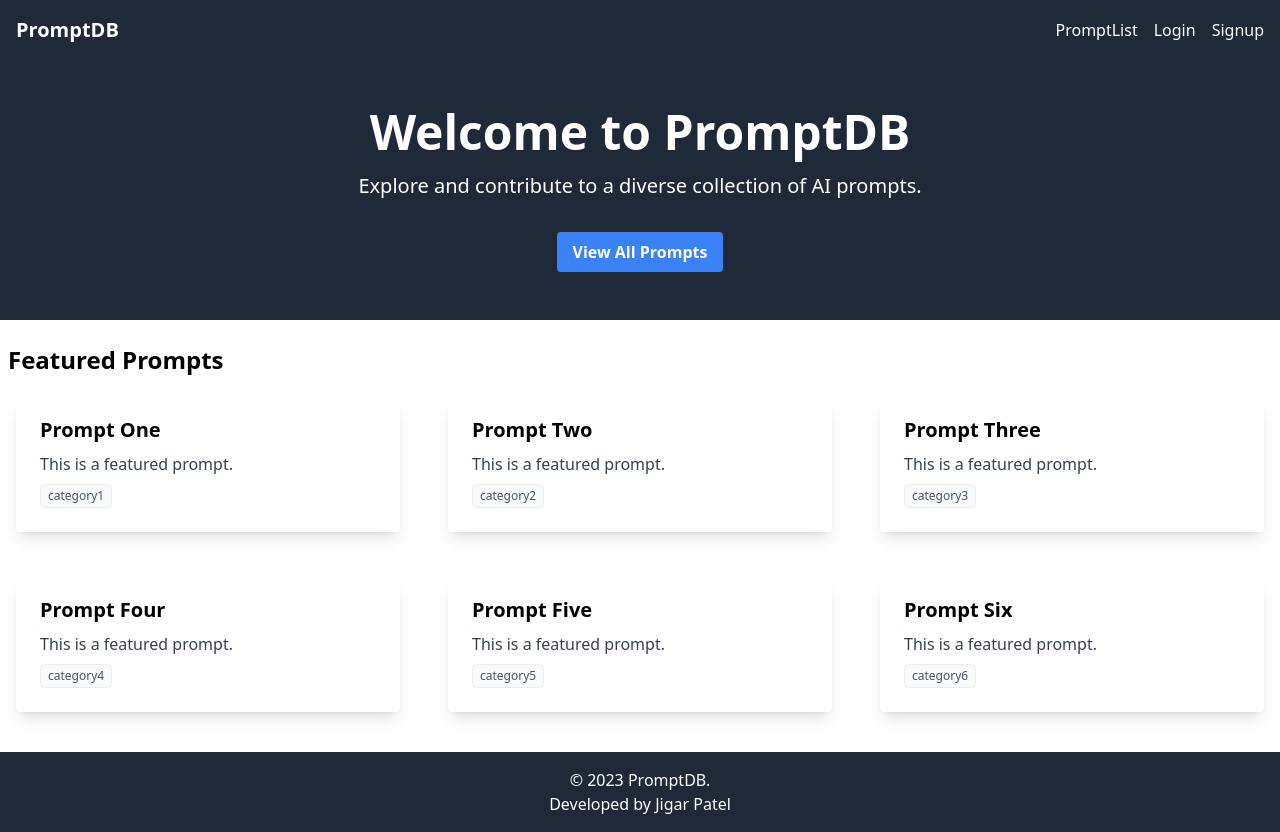
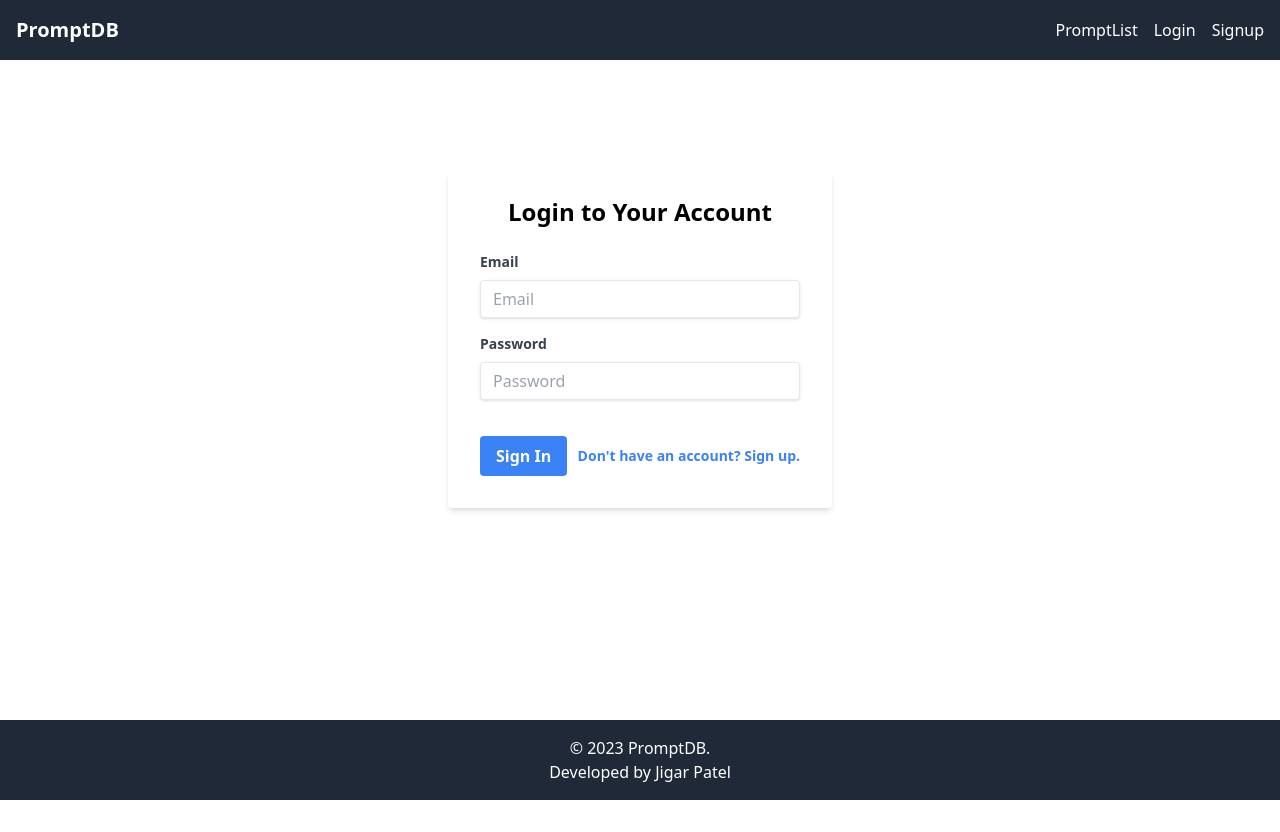
Before and after one commit to jpatel98/promptdb-frontend, a React (Create React App) app: page /login in a window 1280 px wide. After the commit the page ends 800 px from the top, so only its background shows below. Built offline with nearby package versions, Linux system fonts and the light colour scheme.

Commit message:
Add routes and login page

```diff
--- a/package.json
+++ b/package.json
@@ -8,6 +8,7 @@
     "@testing-library/user-event": "^13.5.0",
     "react": "^18.2.0",
     "react-dom": "^18.2.0",
+    "react-router-dom": "^6.20.1",
     "react-scripts": "5.0.1",
     "web-vitals": "^2.1.4"
   },
--- a/src/App.js
+++ b/src/App.js
@@ -1,17 +1,33 @@
+import { BrowserRouter as Router, Routes, Route } from "react-router-dom";
 import FeaturedSection from "./components/FeaturedSection";
 import Footer from "./components/Footer";
 import HeroSection from "./components/HeroSection";
 import Navbar from "./components/Navbar";
+import LoginPage from "./pages/LoginPage";
 
 function App() {
-  return <div className="flex flex-col min-h-screen">
-    <Navbar />
-    <div className="flex-grow ">
-        <HeroSection />
-        <FeaturedSection />
+  return (
+    <Router>
+      <div className="flex flex-col min-h-screen">
+        <Navbar />
+        <div className="flex-grow ">
+          <Routes>
+            <Route
+              path="/"
+              element={
+                <>
+                  <HeroSection />
+                  <FeaturedSection />
+                </>
+              }
+            />
+            <Route path="/login" element={<LoginPage />} />
+          </Routes>
+        </div>
+        <Footer />
       </div>
-    <Footer />
-  </div>;
+    </Router>
+  );
 }
 
 export default App;
--- a/src/components/Navbar.js
+++ b/src/components/Navbar.js
@@ -1,20 +1,21 @@
 import React from "react";
+import { Link } from "react-router-dom";
 
 const Navbar = () => {
   return (
     <nav className="bg-gray-800 text-white p-4">
       <div className="container mx-auto flex justify-between items-center">
         <h1 className="text-xl font-bold">
-          <a href="/">PromptDB</a>
+          <Link to="/">PromptDB</Link>
         </h1>
         <div>
-          <a href="/" className="mr-4">
+          <Link to="/" className="mr-4">
             PromptList
-          </a>
-          <a href="/login" className="mr-4">
+          </Link>
+          <Link to="/login" className="mr-4">
             Login
-          </a>
-          <a href="/signup">Signup</a>
+          </Link>
+          <Link to="/signup">Signup</Link>
         </div>
       </div>
     </nav>
--- /dev/null
+++ b/src/pages/LoginPage.js
@@ -0,0 +1,36 @@
+import React from 'react';
+import { Link } from 'react-router-dom';
+
+const LoginPage = () => {
+  return (
+    <div className="container mx-auto my-16 px-4 py-12 ">
+      <div className="max-w-sm mx-auto bg-white shadow-md rounded px-8 pt-6 pb-8 mb-4">
+        <h2 className="text-2xl font-bold mb-6 text-center">Login to Your Account</h2>
+        <form>
+          <div className="mb-4">
+            <label className="block text-gray-700 text-sm font-bold mb-2" htmlFor="email">
+              Email
+            </label>
+            <input className="shadow appearance-none border rounded w-full py-2 px-3 text-gray-700 leading-tight focus:outline-none focus:shadow-outline" id="email" type="email" placeholder="Email" />
+          </div>
+          <div className="mb-6">
+            <label className="block text-gray-700 text-sm font-bold mb-2" htmlFor="password">
+              Password
+            </label>
+            <input className="shadow appearance-none border rounded w-full py-2 px-3 text-gray-700 mb-3 leading-tight focus:outline-none focus:shadow-outline" id="password" type="password" placeholder="Password" />
+          </div>
+          <div className="flex items-center justify-between">
+            <button className="bg-blue-500 hover:bg-blue-700 text-white font-bold py-2 px-4 rounded focus:outline-none focus:shadow-outline" type="button">
+              Sign In
+            </button>
+            <Link to="/signup" className="inline-block align-baseline font-bold text-sm text-blue-500 hover:text-blue-800">
+              Don't have an account? Sign up.
+            </Link>
+          </div>
+        </form>
+      </div>
+    </div>
+  );
+};
+
+export default LoginPage;
```
Also changed, not shown: 1 other file (tests, documents, lock files or other folders).
